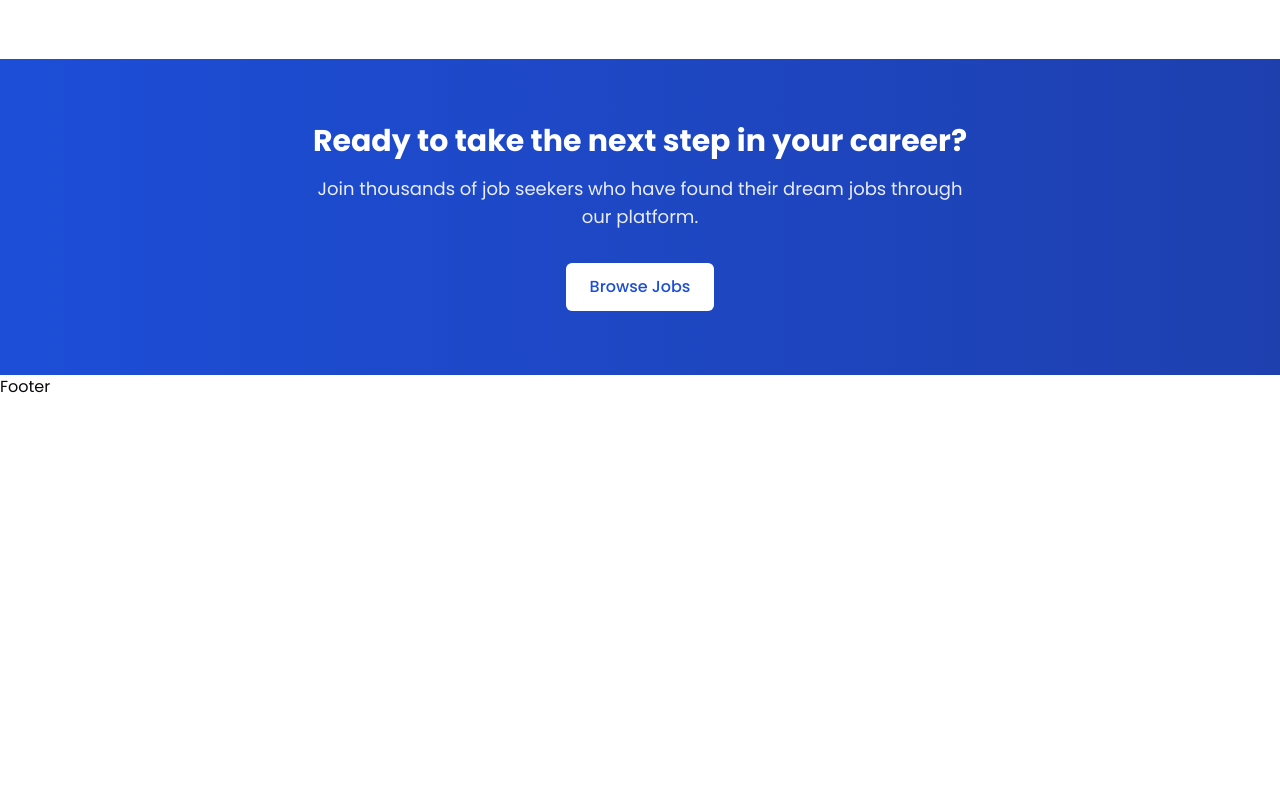
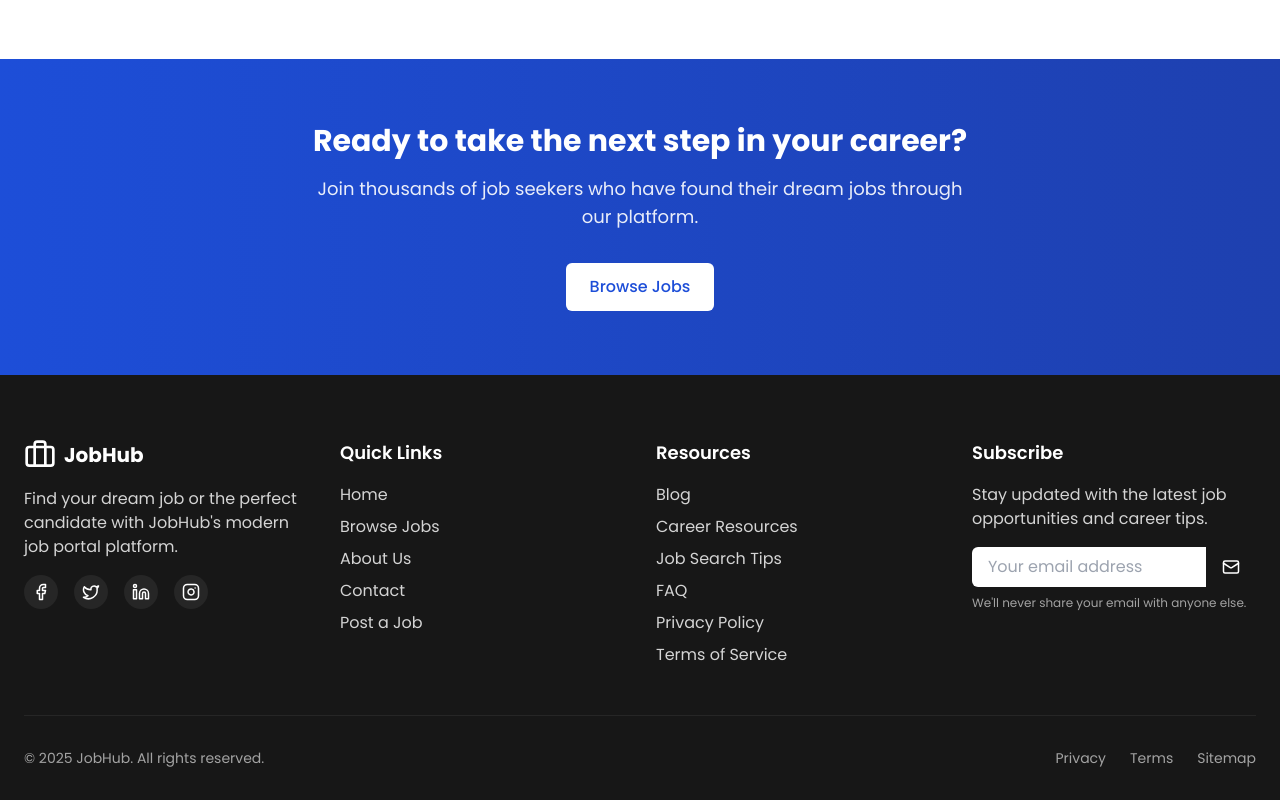
Before and after one commit to saadksioui/linkedhire, a Next.js app: page / in a window 1280 px wide. Shown: the part 1419-2219 px from the top of the page. Before the commit the page ends 1818 px from the top, so only its background shows below. Built offline with nearby package versions, Linux system fonts and the light colour scheme.

Commit message:
the footer ui is done

```diff
--- a/app/_components/FeaturedJobs.tsx
+++ /dev/null
@@ -1,10 +0,0 @@
-
-const FeaturedJobs = () => {
-  return (
-    <div>
-      FeaturedJobs
-    </div>
-  )
-};
-
-export default FeaturedJobs
--- a/app/_components/Footer.tsx
+++ b/app/_components/Footer.tsx
@@ -1,10 +1,134 @@
+
+import { Briefcase as BriefcaseBusiness, Mail, Facebook, Twitter, Linkedin, Instagram, LucideIcon } from 'lucide-react';
+import Link from 'next/link';
 
 const Footer = () => {
+  const currentYear = new Date().getFullYear();
+
   return (
-    <div>
-      Footer
-    </div>
-  )
+    <footer className="bg-neutral-900 text-white pt-16 pb-8">
+      <div className="container mx-auto px-4 md:px-6">
+        <div className="grid grid-cols-1 md:grid-cols-2 lg:grid-cols-4 gap-8 mb-12">
+          {/* Company Info */}
+          <div>
+            <div className="flex items-center space-x-2 mb-4">
+              <BriefcaseBusiness className="h-8 w-8 text-primary-400" />
+              <span className="text-xl font-bold">JobHub</span>
+            </div>
+            <p className="text-neutral-300 mb-4">
+              Find your dream job or the perfect candidate with JobHub's modern job portal platform.
+            </p>
+            <div className="flex space-x-4">
+              <SocialLink Icon={Facebook} href="#" ariaLabel="Facebook" />
+              <SocialLink Icon={Twitter} href="#" ariaLabel="Twitter" />
+              <SocialLink Icon={Linkedin} href="#" ariaLabel="LinkedIn" />
+              <SocialLink Icon={Instagram} href="#" ariaLabel="Instagram" />
+            </div>
+          </div>
+
+          {/* Quick Links */}
+          <div>
+            <h3 className="text-lg font-semibold mb-4">Quick Links</h3>
+            <ul className="space-y-2">
+              <FooterLink href="/" label="Home" />
+              <FooterLink href="/jobs" label="Browse Jobs" />
+              <FooterLink href="/about" label="About Us" />
+              <FooterLink href="/contact" label="Contact" />
+              <FooterLink href="/post-job" label="Post a Job" />
+            </ul>
+          </div>
+
+          {/* Resources */}
+          <div>
+            <h3 className="text-lg font-semibold mb-4">Resources</h3>
+            <ul className="space-y-2">
+              <FooterLink href="/blog" label="Blog" />
+              <FooterLink href="/resources" label="Career Resources" />
+              <FooterLink href="/tips" label="Job Search Tips" />
+              <FooterLink href="/faq" label="FAQ" />
+              <FooterLink href="/privacy" label="Privacy Policy" />
+              <FooterLink href="/terms" label="Terms of Service" />
+            </ul>
+          </div>
+
+          {/* Newsletter */}
+          <div>
+            <h3 className="text-lg font-semibold mb-4">Subscribe</h3>
+            <p className="text-neutral-300 mb-4">
+              Stay updated with the latest job opportunities and career tips.
+            </p>
+            <form className="space-y-2">
+              <div className="flex">
+                <input
+                  type="email"
+                  placeholder="Your email address"
+                  className="px-4 py-2 rounded-l-md w-full text-neutral-800 focus:outline-none focus:ring-2 focus:ring-primary-500"
+                  required
+                />
+                <button
+                  type="submit"
+                  className="bg-primary-700 hover:bg-primary-800 transition-colors px-4 py-2 rounded-r-md flex items-center justify-center"
+                  aria-label="Subscribe"
+                >
+                  <Mail size={18} />
+                </button>
+              </div>
+              <p className="text-xs text-neutral-400">
+                We'll never share your email with anyone else.
+              </p>
+            </form>
+          </div>
+        </div>
+
+        {/* Bottom Bar */}
+        <div className="pt-8 border-t border-neutral-800 text-neutral-400 text-sm flex flex-col md:flex-row justify-between items-center">
+          <p>© {currentYear} JobHub. All rights reserved.</p>
+          <div className="flex space-x-6 mt-4 md:mt-0">
+            <Link href="#privacy" className="hover:text-white transition-colors">
+              Privacy
+            </Link>
+            <Link href="#terms" className="hover:text-white transition-colors">
+              Terms
+            </Link>
+            <Link href="#sitemap" className="hover:text-white transition-colors">
+              Sitemap
+            </Link>
+          </div>
+        </div>
+      </div>
+    </footer>
+  );
 };
 
-export default Footer
+interface FooterLinkProps {
+  href: string;
+  label: string;
+}
+
+const FooterLink: React.FC<FooterLinkProps> = ({ href, label }) => (
+  <li>
+    <Link href={href} className="text-neutral-300 hover:text-white transition-colors">
+      {label}
+    </Link>
+  </li>
+);
+
+interface SocialLinkProps {
+  Icon: LucideIcon;
+  href: string;
+  ariaLabel: string;
+}
+
+const SocialLink: React.FC<SocialLinkProps> = ({ Icon, href, ariaLabel }) => (
+  <a
+    href={href}
+    target="_blank"
+    rel="noopener noreferrer"
+    aria-label={ariaLabel}
+    className="bg-neutral-800 p-2 rounded-full hover:bg-primary-700 transition-colors"
+  >
+    <Icon size={18} />
+  </a>
+);
+
+export default Footer;
```
